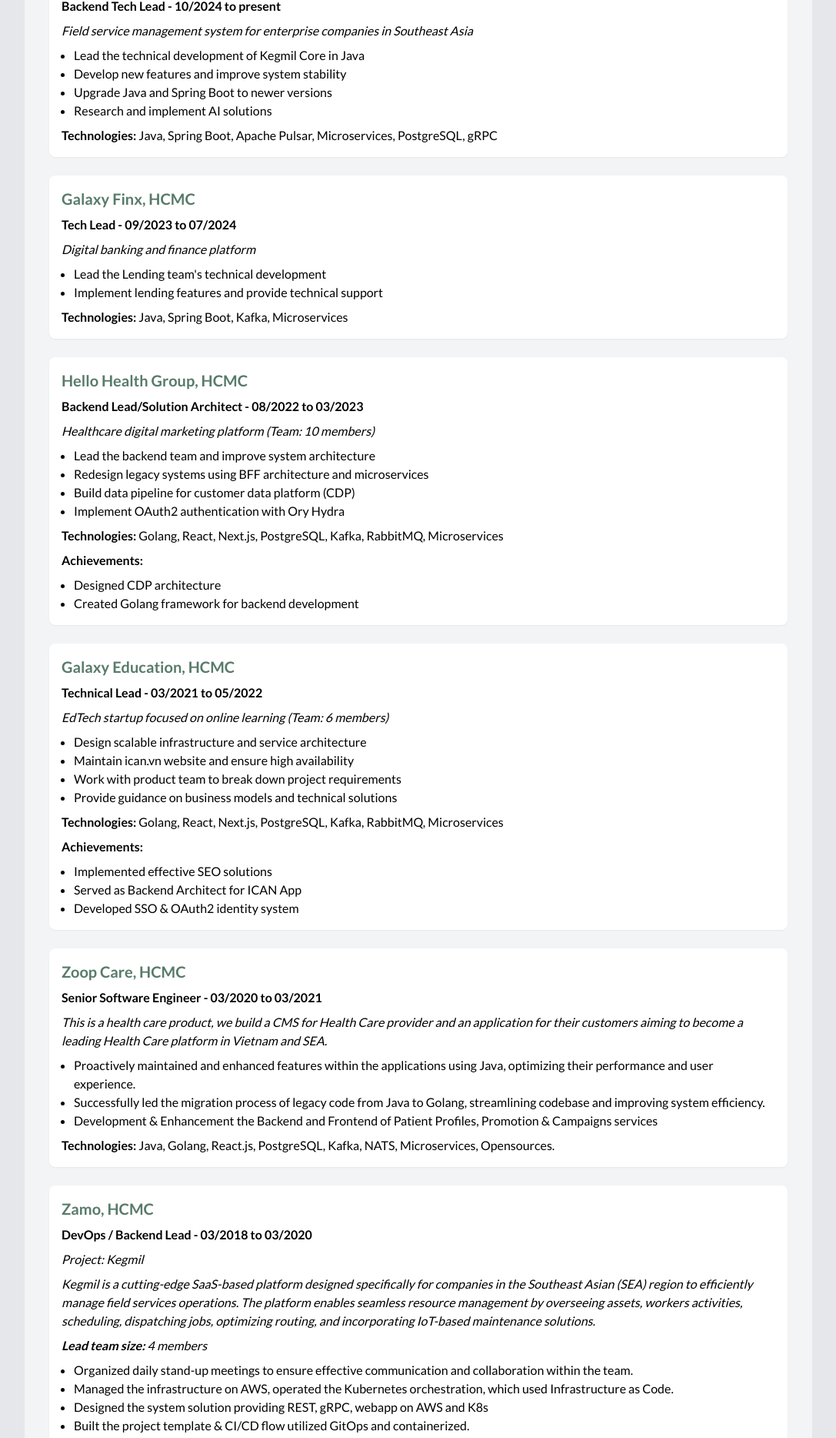
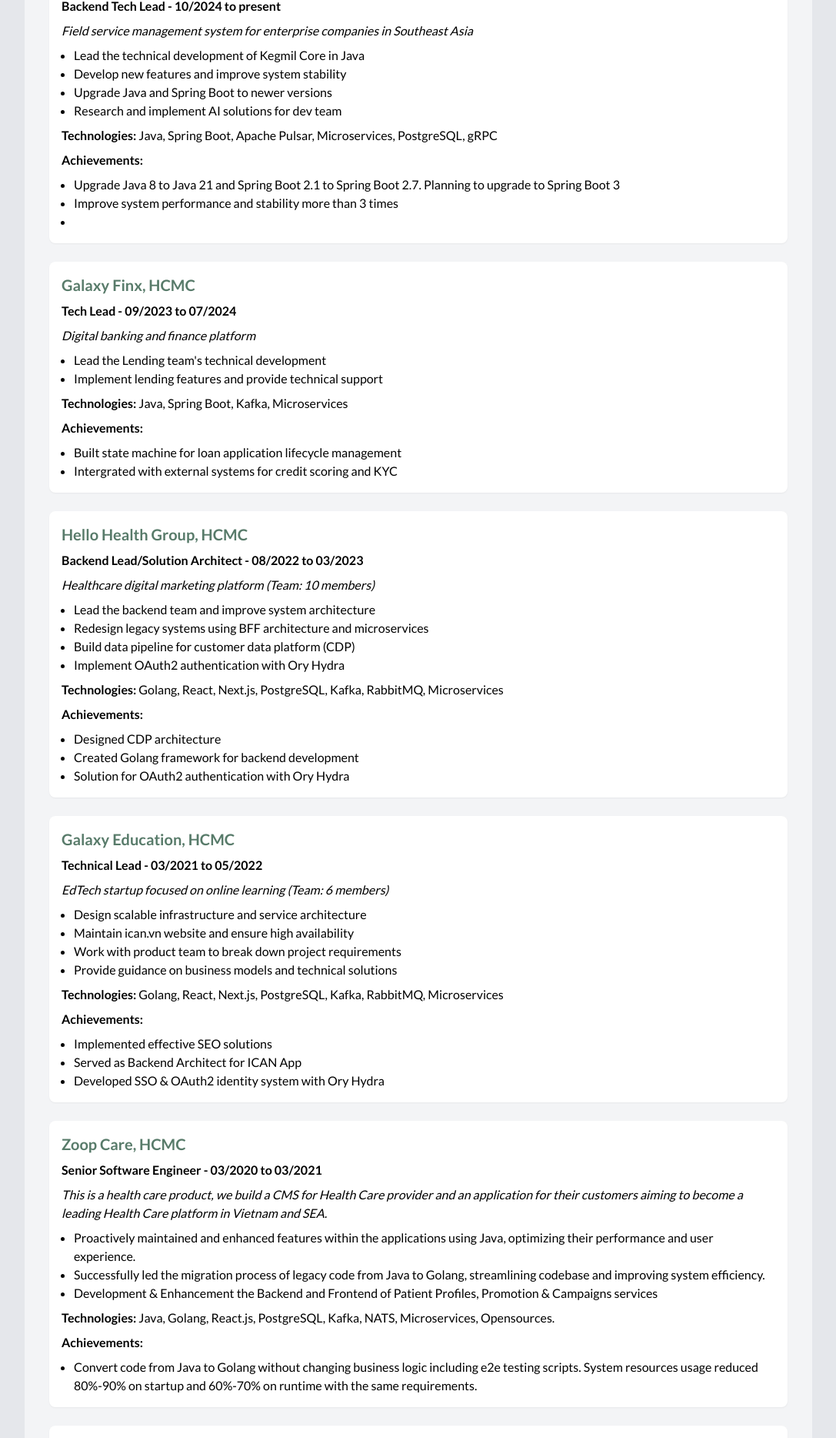
Before and after one commit to truyet/truyet.github.io, a Next.js app: page / in a window 1280 px wide. Shown: the part 1457-3325 px from the top of the page at 77% size, without its empty margins (96-1183 px from the left). Built offline with nearby package versions, Linux system fonts and the light colour scheme.

Commit message:
Update archivement

```diff
--- a/src/app/page.tsx
+++ b/src/app/page.tsx
@@ -149,9 +149,15 @@
                   <li>Lead the technical development of Kegmil Core in Java</li>
                   <li>Develop new features and improve system stability</li>
                   <li>Upgrade Java and Spring Boot to newer versions</li>
-                  <li>Research and implement AI solutions</li>
+                  <li>Research and implement AI solutions for dev team</li>
                 </ul>
                 <p><span className='font-bold'>Technologies:</span> Java, Spring Boot, Apache Pulsar, Microservices, PostgreSQL, gRPC</p>
+                <p><span className='font-bold'>Achievements:</span></p>
+                <ul className="pl-4 list-disc">
+                  <li>Upgrade Java 8 to Java 21 and Spring Boot 2.1 to Spring Boot 2.7. Planning to upgrade to Spring Boot 3</li>
+                  <li>Improve system performance and stability more than 3 times</li>
+                  <li></li>
+                </ul>
               </div>
 
               <div className='flex flex-col space-y-2 p-4 bg-white rounded-lg shadow-sm'>
@@ -163,6 +169,11 @@
                   <li>Implement lending features and provide technical support</li>
                 </ul>
                 <p><span className='font-bold'>Technologies:</span> Java, Spring Boot, Kafka, Microservices</p>
+                <p><span className='font-bold'>Achievements:</span></p>
+                <ul className="pl-4 list-disc">
+                  <li>Built state machine for loan application lifecycle management</li>
+                  <li>Intergrated with external systems for credit scoring and KYC</li>
+                </ul>
               </div>
 
               {/* <div className='flex flex-col space-y-2 p-4 bg-white rounded-lg shadow-sm'>
@@ -191,6 +202,7 @@
                 <ul className="pl-4 list-disc">
                   <li>Designed CDP architecture</li>
                   <li>Created Golang framework for backend development</li>
+                  <li>Solution for OAuth2 authentication with Ory Hydra</li>
                 </ul>
               </div>
 
@@ -209,7 +221,7 @@
                 <ul className="pl-4 list-disc">
                   <li>Implemented effective SEO solutions</li>
                   <li>Served as Backend Architect for ICAN App</li>
-                  <li>Developed SSO & OAuth2 identity system</li>
+                  <li>Developed SSO & OAuth2 identity system with Ory Hydra</li>
                 </ul>
               </div>
 
@@ -223,6 +235,10 @@
                   <li>Development & Enhancement the Backend and Frontend of Patient Profiles, Promotion & Campaigns services</li>
                 </ul>
                 <p><span className='font-bold'>Technologies:</span> Java, Golang, React.js, PostgreSQL, Kafka, NATS, Microservices, Opensources.</p>
+                <p><span className='font-bold'>Achievements:</span></p>
+                <ul className="pl-4 list-disc">
+                  <li>Convert code from Java to Golang without changing business logic including e2e testing scripts. System resources usage reduced 80%-90% on startup and 60%-70% on runtime with the same requirements.</li>
+                </ul>
               </div>
 
               <div className='flex flex-col space-y-2 p-4 bg-white rounded-lg shadow-sm'>
```
